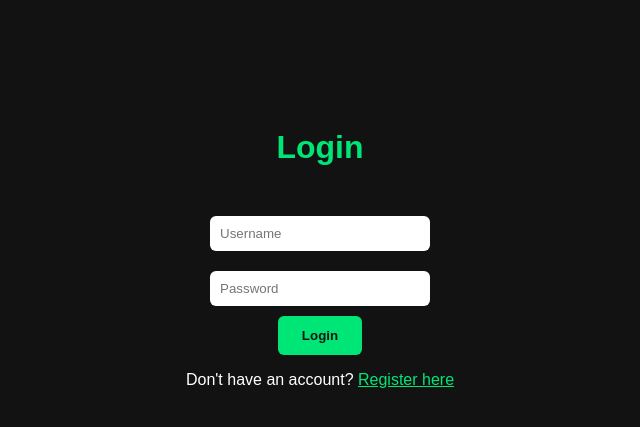
After one commit to PraveenkumarTeli/smartfit-AI, a Flask app: page /login in a window 1280 px wide. The commit adds this page. Shown: the top 427 px of the page, without its empty margins (320-960 px from the left). Run offline with Flask 3, Linux system fonts and the light colour scheme.

Commit message:
Add user authentication system and fix camera toggle hardware release bug

```diff
--- a/app.py
+++ b/app.py
@@ -1,4 +1,4 @@
-from flask import Flask, Response,render_template,jsonify
+from flask import Flask, Response,render_template,jsonify,request,session,redirect
 import cv2
 import mediapipe as mp
 import numpy as np
@@ -8,6 +8,7 @@ from smartwatch_api import get_heart_rate
 import os
 from dotenv import load_dotenv
 from datetime import date
+from werkzeug.security import generate_password_hash, check_password_hash
 load_dotenv()
 conn = mysql.connector.connect(
     host="localhost",
@@ -18,7 +19,7 @@ conn = mysql.connector.connect(
 
 
 app = Flask(__name__)
-
+app.secret_key = os.environ.get("SECRET_KEY")
 BaseOptions = mp.tasks.BaseOptions
 PoseLandmarker = mp.tasks.vision.PoseLandmarker
 PoseLandmarkerOptions = mp.tasks.vision.PoseLandmarkerOptions
@@ -46,7 +47,7 @@ connections = [
 ]
 
 def generate_frames():
-    global frame_timestamp_ms, counter, stage_right,stage_left,squat_counter,stage_squat,selected_exercise,camera_on
+    global frame_timestamp_ms, counter, stage_right,stage_left,squat_counter,stage_squat,selected_exercise,camera_on,cap
 
     while True:
         if not camera_on:
@@ -58,7 +59,7 @@ def generate_frames():
             continue
         ret, frame = cap.read()
         if not ret:
-            break
+            continue
 
         rgb_frame = cv2.cvtColor(frame, cv2.COLOR_BGR2RGB)
         mp_image = mp.Image(image_format=mp.ImageFormat.SRGB, data=rgb_frame)
@@ -120,6 +121,8 @@ def generate_frames():
 
 @app.route('/')
 def home():
+    if 'username' not in session:
+        return redirect('/login')
     return render_template('index.html')
 
 @app.route('/video_feed')
@@ -164,8 +167,46 @@ def select_exercise(exercise):
     return "selected: " + exercise
 @app.route('/toggle_camera')
 def toggle_camera():
-    global camera_on
+    global camera_on,cap
     camera_on = not camera_on
+    if camera_on:
+        cap = cv2.VideoCapture(0)
+    else:
+        cap.release()
     return "camera"
+@app.route('/register', methods=['GET', 'POST'])
+def register():
+    if request.method == 'POST':
+        username = request.form['username']
+        password = request.form['password']
+        hashed_password = generate_password_hash(password)
+
+        cursor = conn.cursor()
+        cursor.execute("INSERT INTO users (username, password) VALUES (%s, %s)", (username, hashed_password))
+        conn.commit()
+        return redirect('/login')
+
+    return render_template('register.html')
+@app.route('/login', methods=['GET', 'POST'])
+def login():
+    if request.method == 'POST':
+        username = request.form['username']
+        password = request.form['password']
+
+        cursor = conn.cursor()
+        cursor.execute("SELECT * FROM users WHERE username = %s", (username,))
+        user = cursor.fetchone()
+
+        if user and check_password_hash(user[2], password):
+            session['username'] = username
+            return redirect('/')
+        else:
+            return "Invalid username or password"
+
+    return render_template('login.html')
+@app.route('/logout')
+def logout():
+    session.pop('username',None)
+    return redirect('/login')
 if __name__ == '__main__':
     app.run(debug=True)
--- a/templates/index.html
+++ b/templates/index.html
@@ -34,6 +34,9 @@
     </style>
 </head>
 <body>
+    <div style="text-align: right; padding: 10px 30px;">
+        <a href="/logout" class="button">Logout</a>
+    </div>
     <h1>SmartFit AI - Live Workout Tracker</h1>
 
     <img src="/video_feed" width="640" height="480">
@@ -43,6 +46,7 @@
     <button onclick="selectExercise('squat')" class="button">Squat</button>
     <a href="/save_workout" class="button">Save Workout</a>
     <button onclick="resetCounter()" class="button">Reset Counter</button>
+
     <a href="/history" class="button">View
         History</a>
     <div id="stats">
--- /dev/null
+++ b/templates/login.html
@@ -0,0 +1,46 @@
+<!DOCTYPE html>
+<html>
+<head>
+    <title>Login - SmartFit AI</title>
+    <style>
+        body {
+            background-color: #121212;
+            color: white;
+            font-family: Arial, sans-serif;
+            text-align: center;
+            padding-top: 100px;
+        }
+        h1 {
+            color: #00e676;
+        }
+        input {
+            padding: 10px;
+            margin: 10px;
+            border-radius: 6px;
+            border: none;
+            width: 200px;
+        }
+        button {
+            padding: 12px 24px;
+            background-color: #00e676;
+            color: #121212;
+            border: none;
+            font-weight: bold;
+            border-radius: 6px;
+            cursor: pointer;
+        }
+    </style>
+</head>
+<body>
+    <h1>Login</h1>
+    <form method="POST">
+        <br>
+        <input type="text" name="username" placeholder="Username" required>
+        <br>
+        <input type="password" name="password" placeholder="Password" required>
+        <br>
+        <button type="submit">Login</button>
+    </form>
+    <p>Don't have an account? <a href="/register" style="color: #00e676;">Register here</a></p>
+</body>
+</html>
```
Also changed, not shown: templates/register.html (added, +46 -0 lines).
